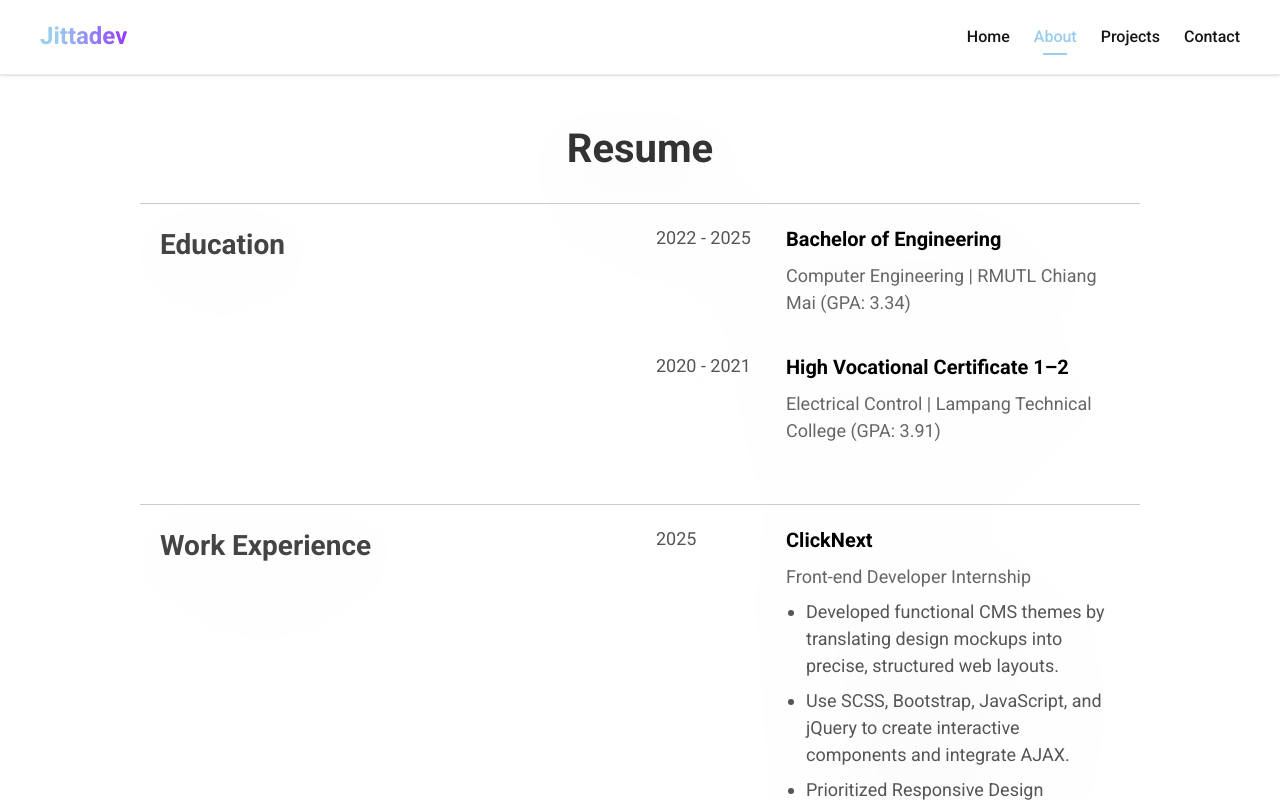
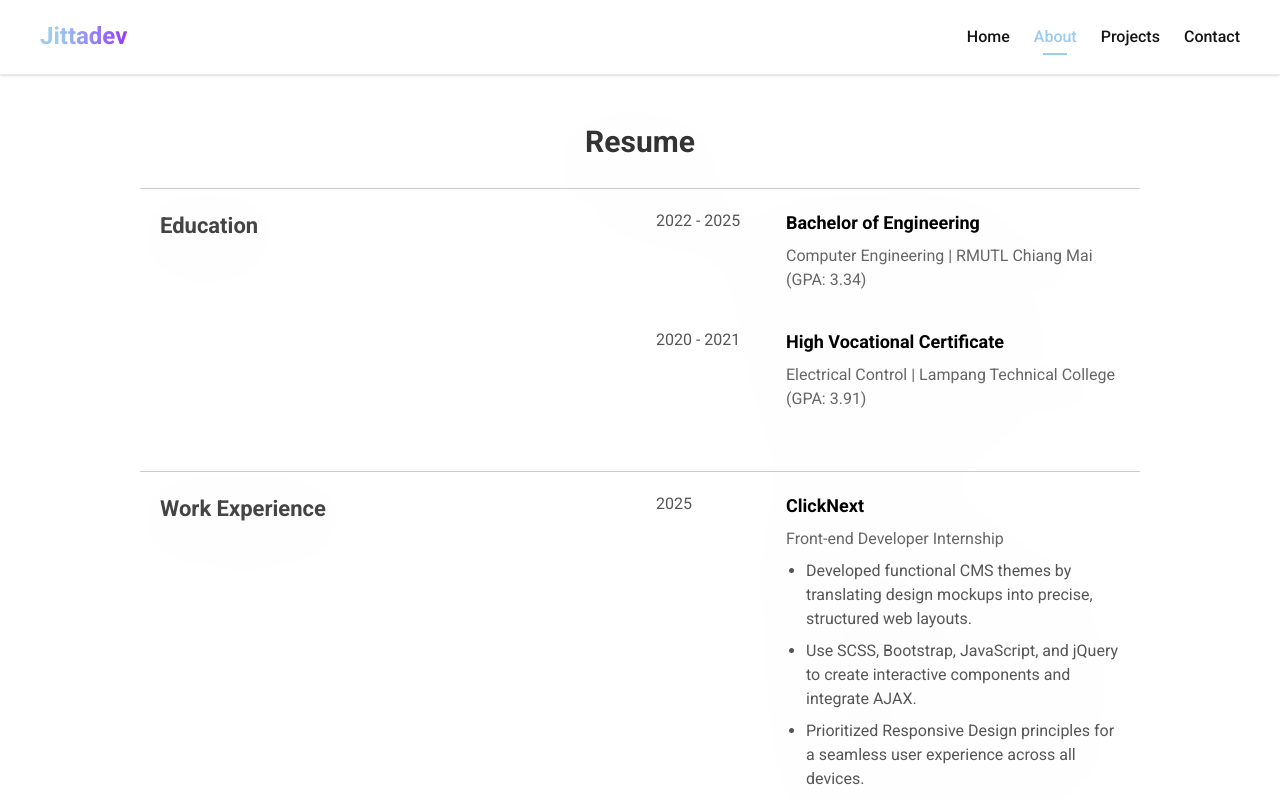
Before and after one commit to Jittapongj/Portfolio, a React (Vite) app: page / in a window 1280 px wide. Both pictures are taken after a click on the element "About". Shown: the top 800 px of the page. Built offline with nearby package versions, Linux system fonts and the light colour scheme.

Commit message:
feat: add animations to all sections and refine fonts on about page

```diff
--- a/src/pages/about.jsx
+++ b/src/pages/about.jsx
@@ -15,7 +15,7 @@ const ResumeSection = ({ title, children }) => (
 );
 
 const ResumeItem = ({ date, title, details, list = [] }) => (
-    <div className="item flex items-start col-12 mb-5">
+    <div className="item flex items-start flex-col md:flex-row col-12 mb-5">
         <div className="item-date col-3" style={{ minWidth: '120px' }}>{date}</div>
         <div className="item-text col-9">
             <p className="item-title fw-bold">{title}</p>
@@ -38,7 +38,7 @@ function About() {
         },
         {
             date: "2020 - 2021",
-            title: "High Vocational Certificate 1–2",
+            title: "High Vocational Certificate",
             details: "Electrical Control | Lampang Technical College (GPA: 3.91)"
         }
     ];
@@ -57,7 +57,7 @@ function About() {
     ];
 
     return (
-        <section id='about' className="content-resume container py-5">
+        <section id='about' className="content-resume container animate-fade-in py-5">
             <h1 className='flex justify-center'>Resume</h1>
 
             <ResumeSection title="Education">
--- a/src/pages/contact.jsx
+++ b/src/pages/contact.jsx
@@ -4,7 +4,7 @@ import '../styles/contact.scss';
 
 const Contact = () => {
   return (
-    <section id='contact' className="min-h-screen">
+    <section id='contact' className="min-h-screen animate-fade-in">
       <div className="container mx-auto">
         <div className="">
           <h1 className="mb-4">Get In Touch</h1>
--- a/src/pages/home.jsx
+++ b/src/pages/home.jsx
@@ -8,7 +8,7 @@ import instagramIcon from '../assets/images/instagram.png';
 
 function Home({ setActivePage }) {
     return (
-        <section id="homepage" className="grid grid-cols-1 sm:grid-cols-2 items-center grow w-full">
+        <section id="homepage" className="grid grid-cols-1 sm:grid-cols-2 items-center grow w-full animate-fade-in">
             <div className="profile relative flex justify-center mx-auto">
                 <div className="profile-bg absolute"></div>
                 <img src={profileImg} alt="Profile" className="profile-image relative" />
--- a/src/pages/project.jsx
+++ b/src/pages/project.jsx
@@ -19,7 +19,7 @@ const Projects = () => {
       ) : (
         <div className="container mx-auto px-4 animate-fade-in">
           <div className="text-center mb-16">
-            <h2 className="text-4xl font-extrabold text-gray-900 mb-4"> My Projects </h2>
+            <h2 className="text-3xl font-extrabold text-gray-900 mb-4"> My Projects </h2>
           </div>
           <div className="grid grid-cols-1 md:grid-cols-2 gap-8">
             {projectData.map((project) => (
--- a/src/styles/about.scss
+++ b/src/styles/about.scss
@@ -1,6 +1,6 @@
 #about {
     h1 {
-        font-size: 2.5rem;
+        font-size: 1.875rem;
         font-weight: bold;
         margin: 1.5rem auto;
         color: #333;
@@ -9,7 +9,7 @@
         >.row {
             max-width: 1000px;
             margin: 1.25rem auto;
-            padding: 1.25rem 1.25rem;
+            padding: 1.25rem 0;
             border-top: 1px solid #ccc;
             gap: 1rem;
         }
@@ -19,7 +19,7 @@
         width: 50%;
 
         h2 {
-            font-size: 1.75rem;
+            font-size: 1.375rem;
             font-weight: bold;
             margin: 0;
             color: #444;
@@ -36,7 +36,7 @@
 
         &-date {
             width: 100px;
-            font-size: 1.125rem;
+            font-size: 1rem;
             color: #555;
         }
 
@@ -49,22 +49,36 @@
                 color: #555;
 
                 li {
-                    font-size: 1.125rem;
+                    font-size: 1rem;
                     margin-bottom: 0.5rem;
                 }
             }
         }
 
         &-title {
-            font-size: 1.25rem;
+            font-size: 1.125rem;
             font-weight: bold;
             margin-bottom: 8px;
         }
 
         &-details {
-            font-size: 1.125rem;
+            font-size: 1rem;
             color: #666;
             margin: 0;
         }
     }
 }
+
+@media screen and (min-width: 768px) {
+    #about {
+        .section-resume {
+        >.row {
+            max-width: 1000px;
+            margin: 1.25rem auto;
+            padding: 1.25rem 1.25rem;
+            gap: 1rem;
+        }
+    }
+    }
+
+}
--- a/src/styles/contact.scss
+++ b/src/styles/contact.scss
@@ -15,7 +15,7 @@
 @media screen and (min-width: 768px) {
     #contact {
         h1 {
-            font-size: 2.5rem;
+            font-size: 1.875rem;
             margin-bottom: 0.5rem;
         }
         p {
```
